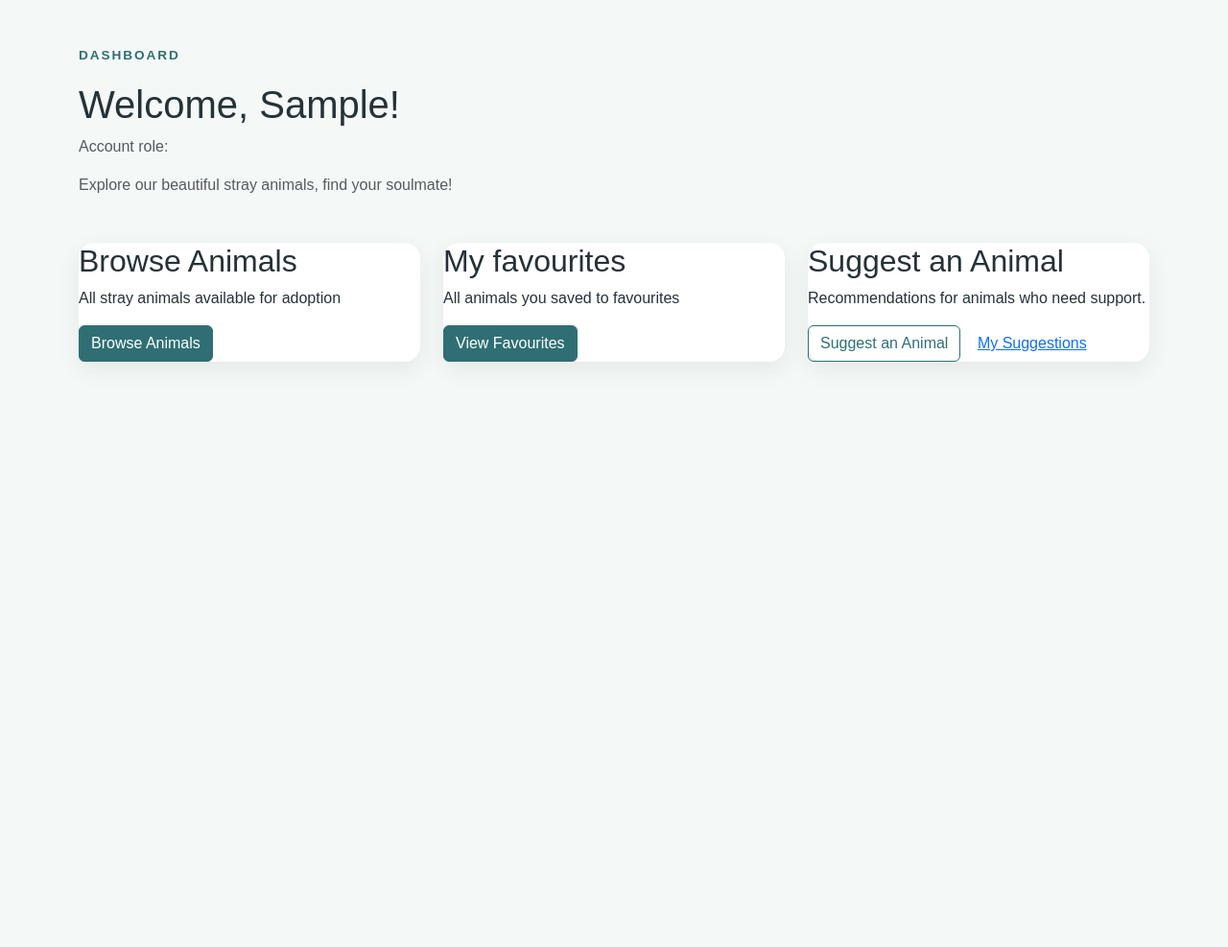
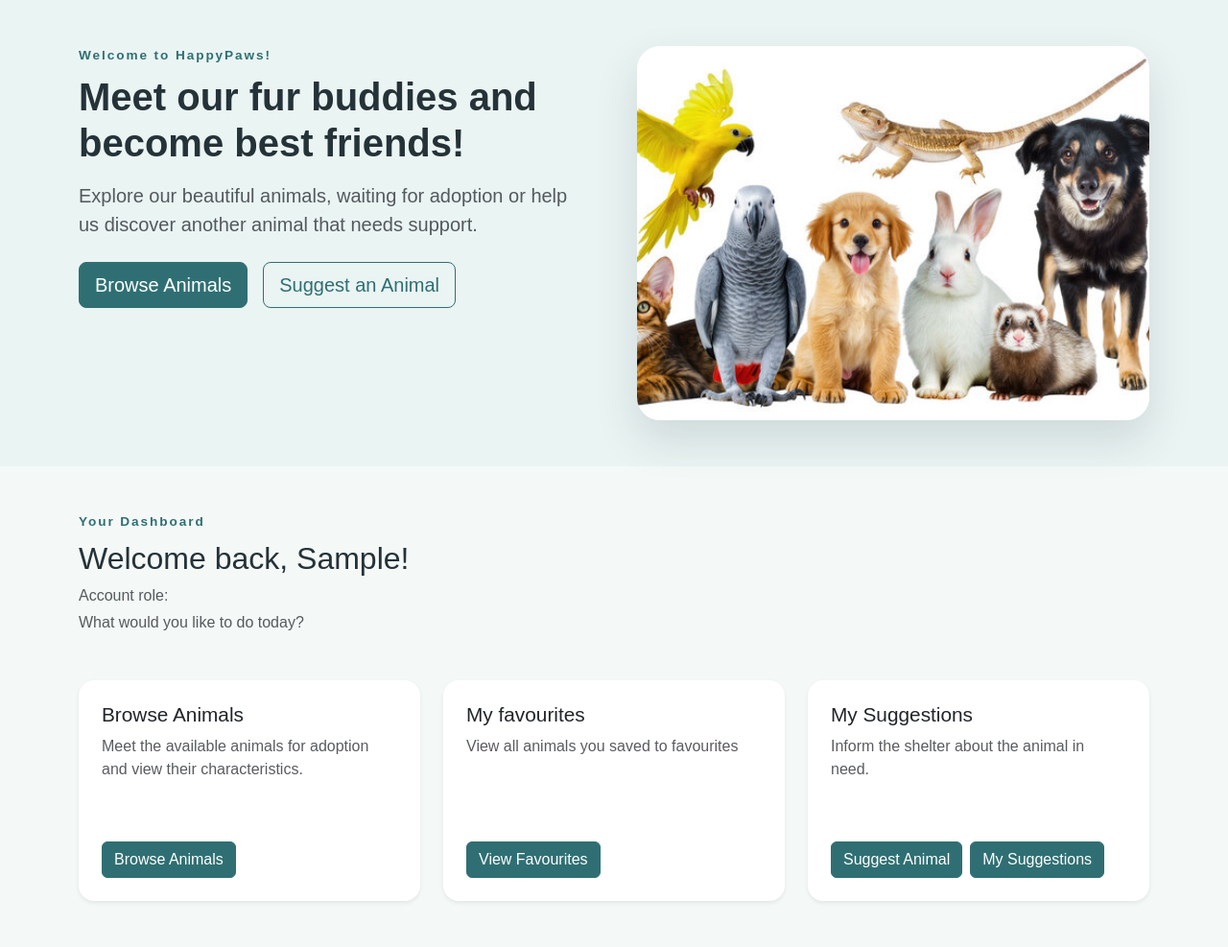
Before and after one commit to elenabatsog/HappyPaws, a Django app: page /dashboard/ in a window 1280 px wide. Shown: the part 69-1056 px from the top of the page at 96% size. Before the commit the page ends 446 px from the top, so only its background shows below. Run offline with Django 5.2, Linux system fonts and the light colour scheme; the visitor is signed in with stand-in values (Sample User, id 1).

Commit message:
made changes in dashboard

```diff
--- a/templates/accounts/dashboard.html
+++ b/templates/accounts/dashboard.html
@@ -1,98 +1,180 @@
 {% extends "base.html" %}
+{% load static %}
 
 {% block title %}
     Dashboard | Happy Paws
 {% endblock %}
 
 {% block content %}
-<main class="dashboard-page py-5">
+<section class="dashboard-hero py-5">
     <div class="container">
-        <div class="dashboard-header mb-5">
-            <p class="text-uppercase dashboard-label">
-                Dashboard
+        <div class="row align-items g-5">
+            <div class="col-lg-6">
+                <p class="dashboard-label mb-2">
+                    Welcome to HappyPaws!
                 </p>
 
-            <h1> Welcome, {{request.user.first_name}}! </h1>
+                <h1 class="dashboard-welcome-title fw-bold">
+                    Meet our fur buddies and become best friends!
+                </h1>
 
-            <p class="text-muted">
-                Account role: <strong> {{ request.user.profile.get_role_display }} </strong>
+                <p class="lead text-muted mt-3">
+                    Explore our beautiful animals, waiting for adoption or help us discover another animal that needs support.
+                </p>
+
+                <div class="d-flex flex-wrap gap-3 mt-4">
+                    <a href="{% url 'shelter:browse_animals' %}" class="btn btn-primary btn-lg">
+                        Browse Animals
+                    </a>
+
+                    <a href="{% url 'shelter:suggest_animal' %}" class="btn btn-outline-primary btn-lg">
+                        Suggest an Animal
+                    </a>
+                </div>
+            </div>
+
+            <div class="col-lg-6">
+                <img src="{% static 'images/all-animals.jpg' %}" alt="Happy adopted dog and cat" class="img-fluid dashboard-hero-image">
+            </div>
+        </div>
+    </div>
+</section>
+
+<section class="py-5">
+    <div class="container">
+        <div class="mb-5">
+            <p class="dashboard-label mb-2">
+                Your Dashboard
+            </p>
+
+            <h2 class="dashboard-welcome-title">
+                Welcome back,
+                {% if request.user.first_name %}
+                    {{ request.user.first_name }}!
+                {% else %}
+                    {{ request.user.username }}!
+                {% endif %}
+            </h2>
+
+            <p class="text-muted mb-1">
+                Account role:
+                <strong> {{ request.user.profile.get_role_display }} </strong>
             </p>
 
             <p class="text-muted">
-                Explore our beautiful stray animals, find your soulmate!
+                What would you like to do today?
             </p>
         </div>
 
         <div class="row g-4">
             <div class="col-md-6 col-lg-4">
-                <div class="dashboard-card">
-                    <h2> Browse Animals</h2>
-                    <p> All stray animals available for adoption</p>
+                <div class="card dashboard-card h-100 border-0 shadow-sm">
+                    <div class="card-body p-4 d-flex flex-column">
+                        <h3 class="h4"> Browse Animals</h3>
 
+                        <p class="text-muted">
+                            Meet the available animals for adoption and view their characteristics.
+                        </p>
+
+                        <div class="mt-auto">
                             <a href="{% url 'shelter:browse_animals' %}" class="btn btn-primary">
                                 Browse Animals
                             </a>
                         </div>
                     </div>
+                </div>
+            </div>
 
             <div class="col-md-6 col-lg-4">
-                <div class="dashboard-card">
-                    <h2> My favourites</h2>
-                    <p> All animals you saved to favourites</p>
+                <div class="card dashboard-card h-100 border-0 shadow-sm">
+                    <div class="card-body p-4 d-flex flex-column">
+                        <h3 class="h4">
+                            My favourites
+                        </h3>
 
+                        <p class="text-muted">
+                            View all animals you saved to favourites
+                        </p>
+
+                        <div class="mt-auto">
                             <a href="{% url 'shelter:favourites' %}" class="btn btn-primary">
                                 View Favourites
                             </a>
                         </div>
                     </div>
+                </div>
+            </div>
 
             <div class="col-md-6 col-lg-4">
-                <div class="dashboard-card">
-                    <h2> Suggest an Animal</h2>
+                <div class="card dashboard-card h-100 border-0 shadow-sm">
+                    <div class="card-body p-4 d-flex flex-column">
+                        <h3 class="h4">
+                            My Suggestions
+                        </h3>
 
-                    <p>Recommendations for animals who need support.</p>
+                        <p class="text-muted">
+                            Inform the shelter about the animal in need.
+                        </p>
 
-                    <a href="{% url 'shelter:suggest_animal' %}" class="btn btn-outline-primary">
-                        Suggest an Animal
+                        <div class="d-flex gap-2 mt-auto">
+                            <a href="{% url 'shelter:suggest_animal' %}" class="btn btn-primary">
+                                Suggest Animal
                             </a>
 
-                    <a href="{% url 'shelter:my_suggestions' %}" class="btn btn-link">
+                            <a href="{% url 'shelter:my_suggestions' %}" class="btn btn-primary">
                                 My Suggestions
                             </a>
-
+                        </div>
+                    </div>
                 </div>
             </div>
 
             {% if request.user.profile.role == "ORGANIZATION" or request.user.profile.role == "ADMIN" %}
                 <div class="col-md-6 col-lg-4">
-                    <div class="dashboard-card">
-                        <h2>Manage Animals</h2>
+                <div class="card dashboard-card h-100 border-0 shadow-sm">
+                    <div class="card-body p-4 d-flex flex-column">
+                        <h3 class="h4">
+                            Manage Animals
+                        </h3>
 
-                        <p> Add, edit or manage the animal catalogue</p>
+                        <p class="text-muted">
+                            Add, update or remove animals from the adoption catalogue.
+                        </p>
 
+                        <div class="mt-auto">
                             <a href="{% url 'shelter:manage_animals' %}" class="btn btn-primary">
                                 Manage Animals
                             </a>
+                        </div>
+                    </div>
                 </div>
             </div>
             {% endif %}
 
             {% if request.user.profile.role == "ADMIN" %}
                 <div class="col-md-6 col-lg-4">
-                    <div class="dashboard-card">
-                        <h2>Admin Tools</h2>
+                    <div class="card dashboard-card h-100 border-0 shadow-sm">
+                        <div class="card-body p-4 d-flex flex-column">
+                            <h3 class="h4">
+                                Review Suggestions
+                            </h3>
 
-                        <p> Review animal suggestions from users and manage users' role</p>
+                            <p class="text-muted">
+                                Review animal suggestions and approve or reject each request.
+                            </p>
 
+                            <div class="mt-auto">
                                 <a href="{% url 'shelter:admin_suggestions' %}" class="btn btn-primary">
                                     Review Suggestions
                                 </a>
+                            </div>
+                        </div>
                     </div>
                 </div>
             {% endif %}
 
         </div>
     </div>
-</main>
+</section>
 
 {% endblock %}
```
Lines whose indentation alone changed are shown as unchanged.
